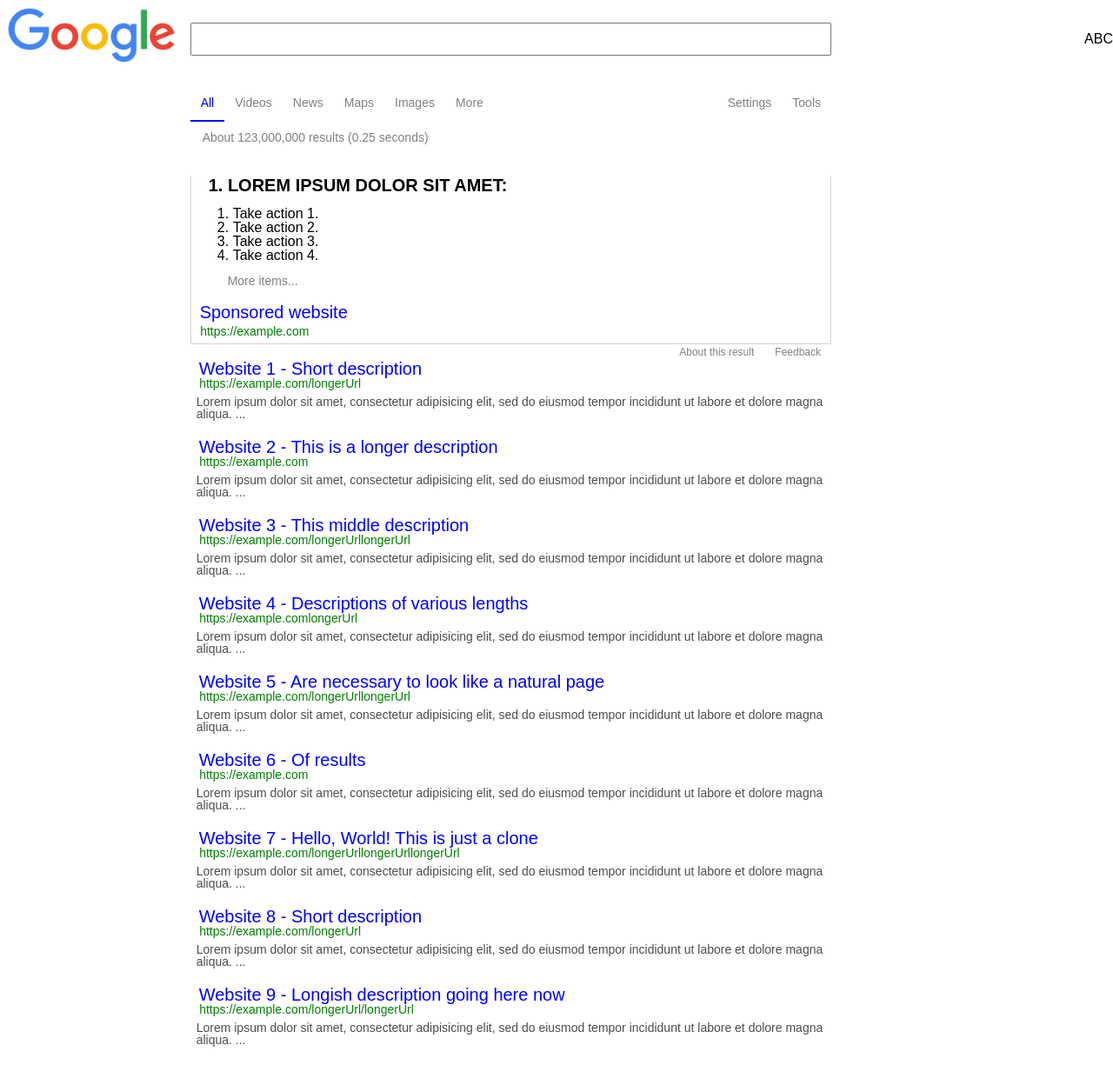
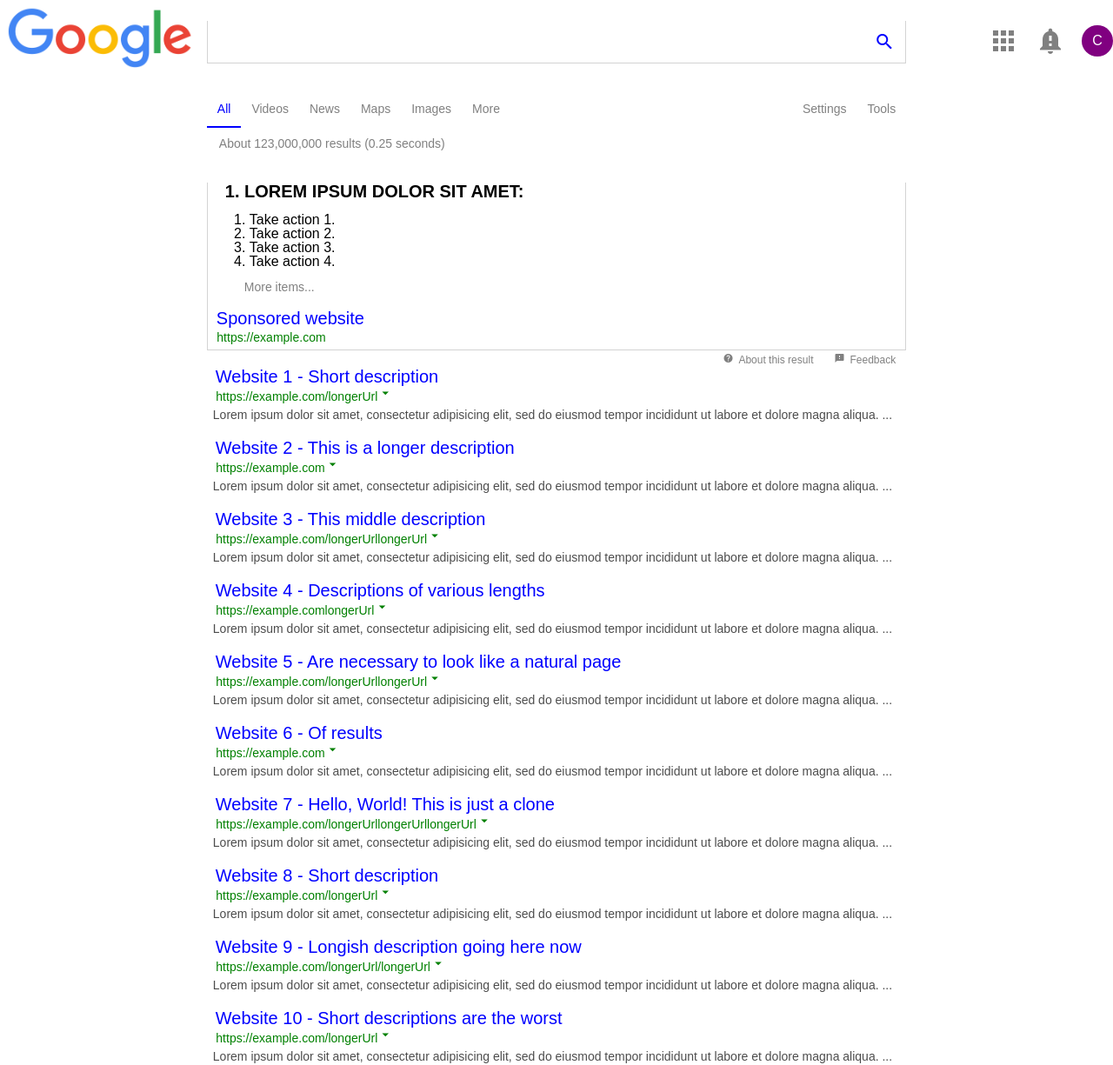
Before and after one commit to codyMalcolm/google-homepage, a plain HTML site: page index.html in a window 1280 px wide. Shown: the top 1225 px of the page at 87% size. Drawn offline with Linux system fonts and the light colour scheme.

Commit message:
Add icons!

```diff
--- a/index.html
+++ b/index.html
@@ -3,6 +3,7 @@
   <head>
     <meta charset="utf-8">
     <title>Google Results Clone</title>
+    <link rel="stylesheet" href="https://fonts.googleapis.com/icon?family=Material+Icons">
     <link rel="stylesheet" href="reset.css">
     <link rel="stylesheet" href="styles.css">
   </head>
@@ -14,12 +15,13 @@
       <form class="" action="index.html" method="post">
         <input type="text" name="search" value="">
       </form>
+      <i class="material-icons blue-text">search</i>
     </div>
     <div class="profile">
       <ul>
-        <li>A</li>
-        <li>B</li>
-        <li>C</li>
+        <li><i class="material-icons md-36">apps</i></li>
+        <li><a href="#"><i class="material-icons md-36">notification_important</i></a></li>
+        <li><a href="#" class="no-underline"><div class="profile-button">C</div></a></li>
       </ul>
     </div>
     <div class="left">
@@ -61,60 +63,60 @@
         </div>
         <div class="sponsored-notice">
           <ul>
-            <li><a href="#">About this result</a></li>
-            <li><a href="#">Feedback</a></li>
+            <li><a href="#"><i class="material-icons md-12">help</i>About this result</a></li>
+            <li><a href="#"><i class="material-icons md-12">feedback</i>Feedback</a></li>
           </ul>
         </div>
       </div>
       <div class="results">
         <div class="res">
           <a href="#" class=link>Website 1 - Short description</a>
-          <p class="url">https://example.com/longerUrl</p>
+          <p class="url">https://example.com/longerUrl<i class="material-icons md-18">arrow_drop_down</i></p>
           <p class="description">Lorem ipsum dolor sit amet, consectetur adipisicing elit, sed do eiusmod tempor incididunt ut labore et dolore magna aliqua. ...</p>
         </div>
         <div class="res">
           <a href="#" class=link>Website 2 - This is a longer description</a>
-          <p class="url">https://example.com</p>
+          <p class="url">https://example.com<i class="material-icons md-18">arrow_drop_down</i></p>
           <p class="description">Lorem ipsum dolor sit amet, consectetur adipisicing elit, sed do eiusmod tempor incididunt ut labore et dolore magna aliqua. ...</p>
         </div>
         <div class="res">
           <a href="#" class=link>Website 3 - This middle description</a>
-          <p class="url">https://example.com/longerUrllongerUrl</p>
+          <p class="url">https://example.com/longerUrllongerUrl<i class="material-icons md-18">arrow_drop_down</i></p>
           <p class="description">Lorem ipsum dolor sit amet, consectetur adipisicing elit, sed do eiusmod tempor incididunt ut labore et dolore magna aliqua. ...</p>
         </div>
         <div class="res">
           <a href="#" class=link>Website 4 - Descriptions of various lengths</a>
-          <p class="url">https://example.comlongerUrl</p>
+          <p class="url">https://example.comlongerUrl<i class="material-icons md-18">arrow_drop_down</i></p>
           <p class="description">Lorem ipsum dolor sit amet, consectetur adipisicing elit, sed do eiusmod tempor incididunt ut labore et dolore magna aliqua. ...</p>
         </div>
         <div class="res">
           <a href="#" class=link>Website 5 - Are necessary to look like a natural page</a>
-          <p class="url">https://example.com/longerUrllongerUrl</p>
+          <p class="url">https://example.com/longerUrllongerUrl<i class="material-icons md-18">arrow_drop_down</i></p>
           <p class="description">Lorem ipsum dolor sit amet, consectetur adipisicing elit, sed do eiusmod tempor incididunt ut labore et dolore magna aliqua. ...</p>
         </div>
         <div class="res">
           <a href="#" class=link>Website 6 - Of results</a>
-          <p class="url">https://example.com</p>
+          <p class="url">https://example.com<i class="material-icons md-18">arrow_drop_down</i></p>
           <p class="description">Lorem ipsum dolor sit amet, consectetur adipisicing elit, sed do eiusmod tempor incididunt ut labore et dolore magna aliqua. ...</p>
         </div>
         <div class="res">
           <a href="#" class=link>Website 7 - Hello, World! This is just a clone</a>
-          <p class="url">https://example.com/longerUrllongerUrllongerUrl</p>
+          <p class="url">https://example.com/longerUrllongerUrllongerUrl<i class="material-icons md-18">arrow_drop_down</i></p>
           <p class="description">Lorem ipsum dolor sit amet, consectetur adipisicing elit, sed do eiusmod tempor incididunt ut labore et dolore magna aliqua. ...</p>
         </div>
         <div class="res">
           <a href="#" class=link>Website 8 - Short description</a>
-          <p class="url">https://example.com/longerUrl</p>
+          <p class="url">https://example.com/longerUrl<i class="material-icons md-18">arrow_drop_down</i></p>
           <p class="description">Lorem ipsum dolor sit amet, consectetur adipisicing elit, sed do eiusmod tempor incididunt ut labore et dolore magna aliqua. ...</p>
         </div>
         <div class="res">
           <a href="#" class=link>Website 9 - Longish description going here now</a>
-          <p class="url">https://example.com/longerUrl/longerUrl</p>
+          <p class="url">https://example.com/longerUrl/longerUrl<i class="material-icons md-18">arrow_drop_down</i></p>
           <p class="description">Lorem ipsum dolor sit amet, consectetur adipisicing elit, sed do eiusmod tempor incididunt ut labore et dolore magna aliqua. ...</p>
         </div>
         <div class="res">
           <a href="#" class=link>Website 10 - Short descriptions are the worst</a>
-          <p class="url">https://example.com/longerUrl</p>
+          <p class="url">https://example.com/longerUrl<i class="material-icons md-18">arrow_drop_down</i></p>
           <p class="description">Lorem ipsum dolor sit amet, consectetur adipisicing elit, sed do eiusmod tempor incididunt ut labore et dolore magna aliqua. ...</p>
         </div>
       </div>
@@ -158,7 +160,7 @@
     <div class="footer">
       <div class="location">
         <p>Canada</p>
-        <span>Peterborough, Ontario - From your Internet address - <a href="#">Use precise location</a> - <a href="#">Learn more</a></span>
+        <span><i class="material-icons md-12">fiber_manual_record</i>Peterborough, Ontario - From your Internet address - <a href="#">Use precise location</a> - <a href="#">Learn more</a></span>
       </div>
       <div class="legal">
         <ul>
--- a/styles.css
+++ b/styles.css
@@ -1,6 +1,6 @@
 body {
   display: grid;
-  grid-template-columns: 2fr 7fr 3fr;
+  grid-template-columns: 2fr 7fr 2fr;
   grid-template-areas: "logo search profile"
                        "left main right"
                        "left footer right";
@@ -13,6 +13,25 @@ h2 {
   font-size: 1.25em;
   text-transform: uppercase;
   margin: 0 1em 0.75em;
+}
+
+.material-icons.md-36 {
+  font-size: 36px;
+  margin-right: 0.5em;
+  color: grey;
+}
+
+.material-icons.md-12 {
+  font-size: 12px;
+  margin-right: 0.5em;
+}
+
+.material-icons.md-18 {
+  font-size: 18px;
+}
+
+.no-underline {
+  text-decoration: none;
 }
 
 .logo {
@@ -28,12 +47,22 @@ h2 {
 .search {
   grid-area: search;
   align-self: center;
+  display: flex;
+  border: 1px solid lightgrey;
+  border-top: none;
 }
 
-.search > form > input {
-  text-align: center;
+.search form {
+  flex-grow: 1;
+}
+
+.search input {
+  border: none;
   padding: 0.5em;
-  width: 100%;
+}
+
+.search i {
+  padding: 0.5em;
 }
 
 .profile {
@@ -45,6 +74,18 @@ h2 {
 
 .profile > ul {
   display: flex;
+}
+
+.profile-button {
+  height: 2.25em;
+  width: 2.25em;
+  border-radius: 50%;
+  background-color: purple;
+  color: white;
+  font-size: 1em;
+  display: flex;
+  justify-content: center;
+  align-items: center;
 }
 
 .main {
@@ -163,7 +204,7 @@ h2 {
 }
 
 .src-logo {
-  font-size: 2em;
+  font-size: 2.25em;
   margin-bottom: 0.5em;
   color: orange;
 }
```
